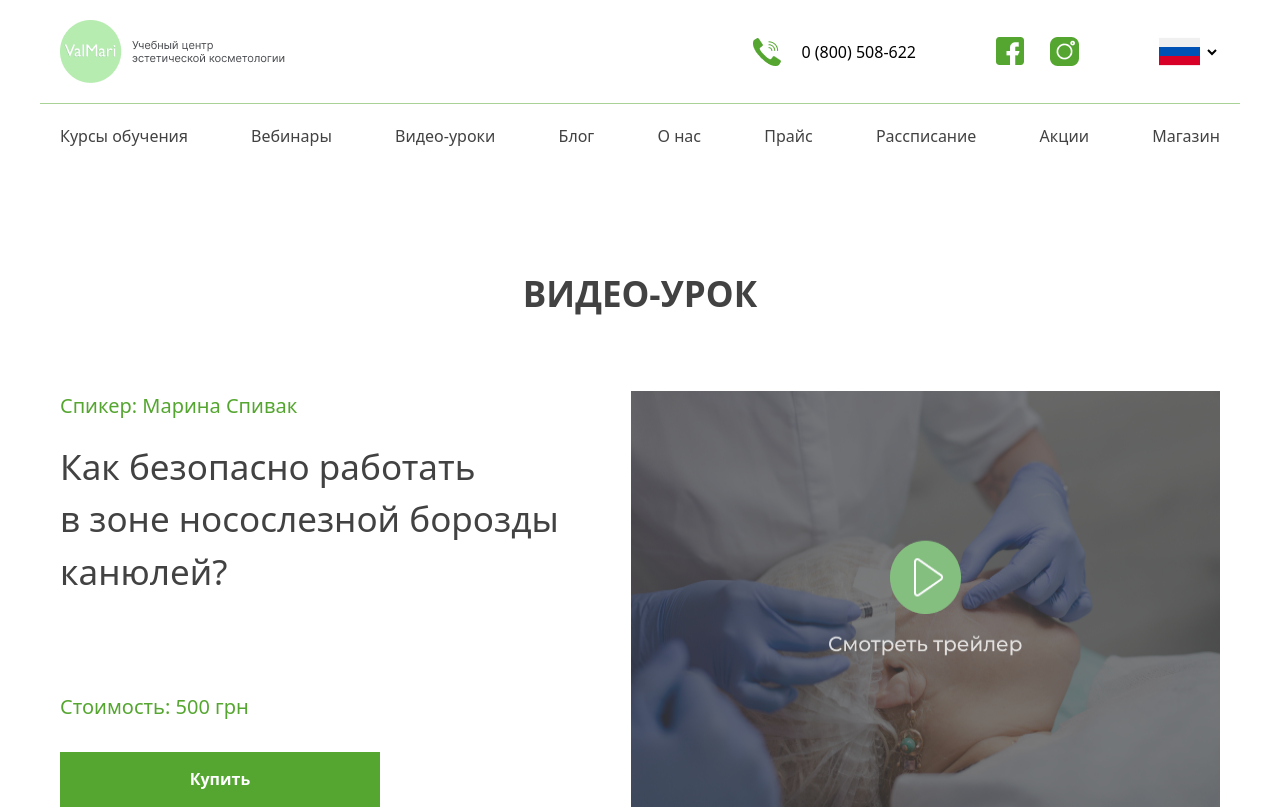
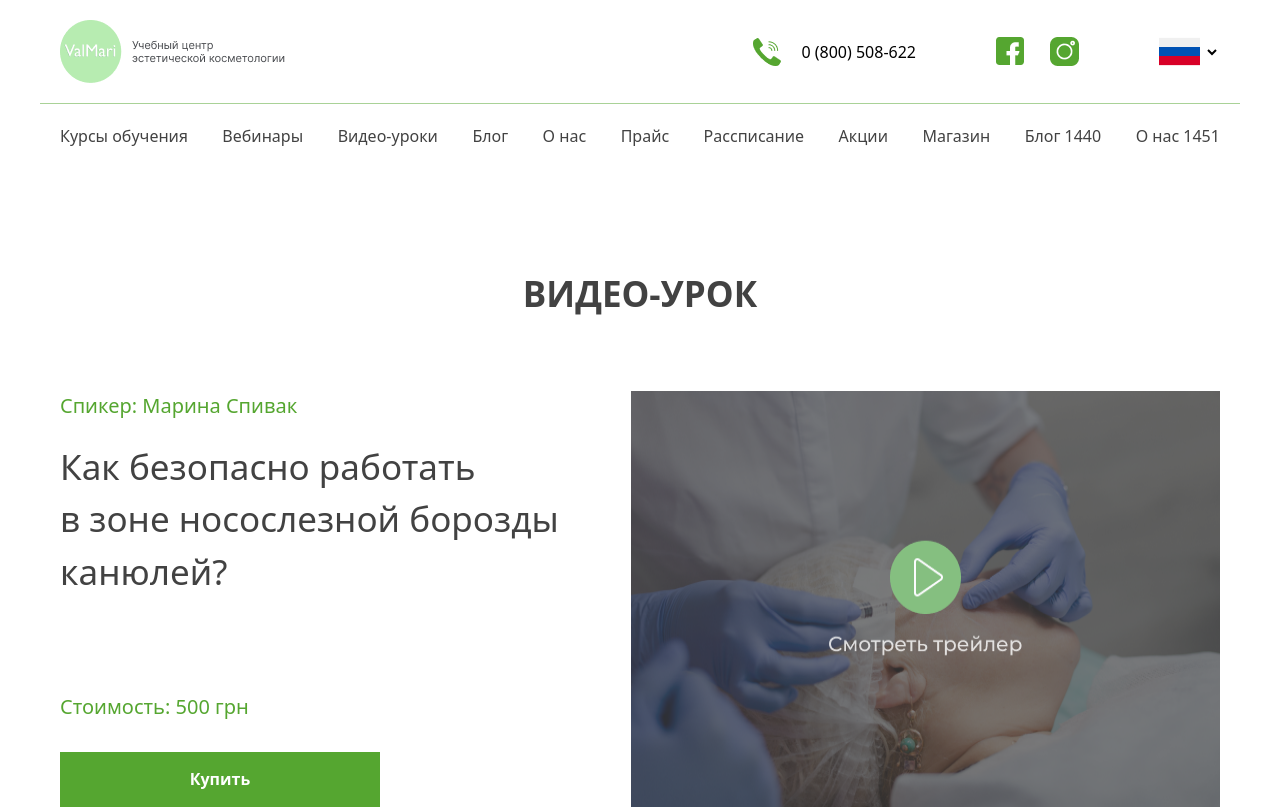
Before and after one commit to Abubakr-63/group-project, a website: page src/Page7.html in a window 1280 px wide. Shown: the top 810 px of the page. Drawn offline with nearby package versions, Linux system fonts and the light colour scheme.

Commit message:
Fix: issues

```diff
--- a/src/Page7.html
+++ b/src/Page7.html
@@ -38,15 +38,17 @@
     </header>
 
     <header class="hidden lg:flex items-center justify-between text-[#424242] max-w-[1200px] p-5 m-auto">
-        <p>Курсы обучения</p>
-        <p>Вебинары</p>
-        <p>Видео-уроки</p>
-        <p>Блог</p>
-        <p>О нас</p>
-        <p>Прайс</p>
-        <p>Рассписание</p>
-        <p>Акции</p>
-        <p>Магазин</p>
+        <p><a href="../index.html">Курсы обучения</a></p>
+        <p><a href="./Page2.html">Вебинары</a></p>
+        <p><a href="./Page3.html">Видео-уроки</a></p>
+        <p><a href="./Page4.html">Блог</a></p>
+        <p><a href="./Page5.html">О нас</a></p>
+        <p><a href="./Page6.html">Прайс</a></p>
+        <p><a href="./Page7.html">Рассписание</a></p>
+        <p><a href="./Page8.html">Акции</a></p>
+        <p><a href="./Page9.html">Магазин</a></p>
+        <p><a href="./Page10.html">Блог 1440</a></p>
+        <p><a href="./Page11.html">О нас 1451</a></p>
     </header>
 
     <section class="flex mt-[50px] lg:mt-[100px] flex-col max-w-[1200px] m-auto px-5">
```
Also changed, not shown: src/Page9.html (+11 -9 lines).
